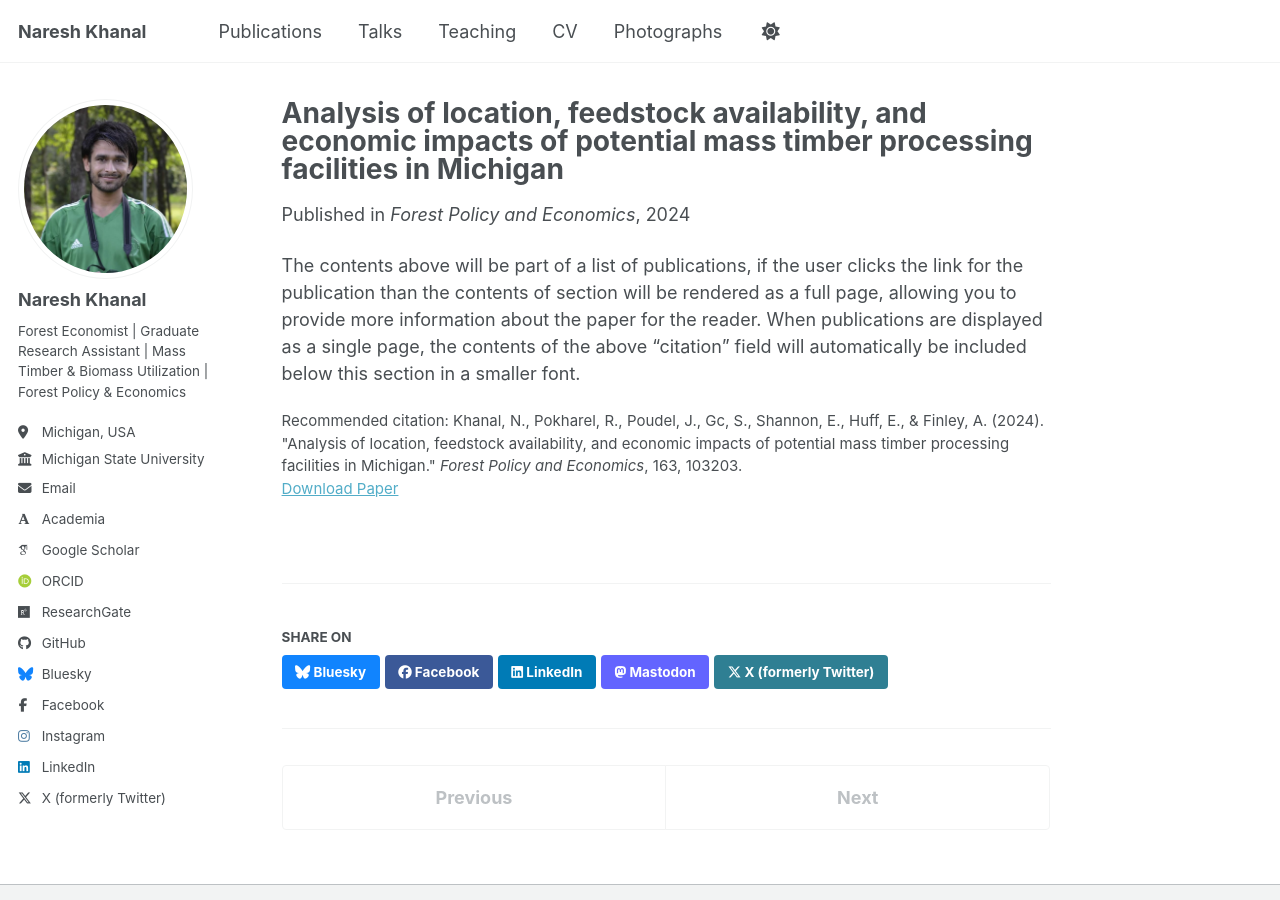
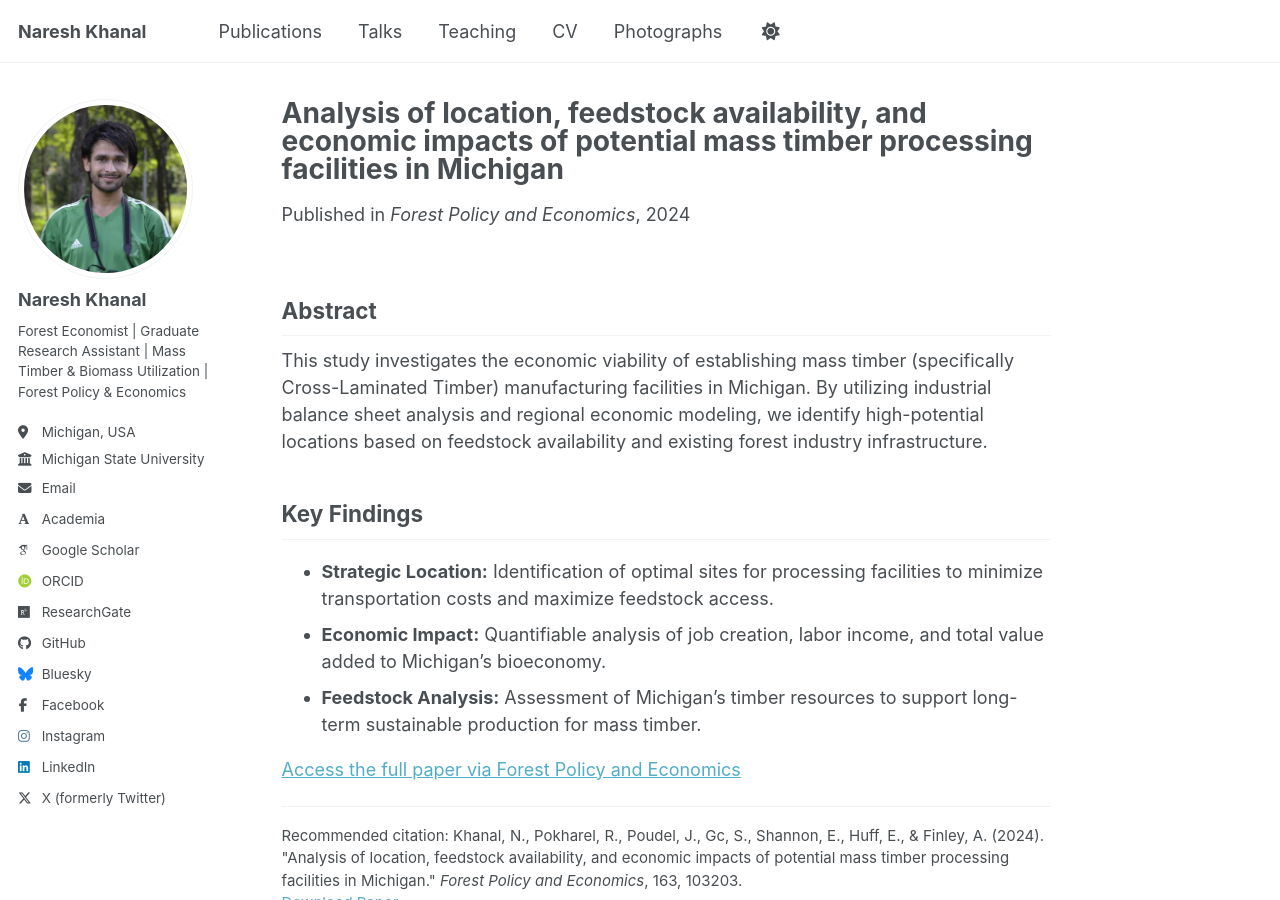
Before and after one commit to Nishani53/Nishani53.github.io, a Jekyll site: the page built from _publications/2024-06-01-Forest Policy and Economics.md, in a window 1280 px wide and 900 px high. Built offline with Jekyll 4.4.1, drawn with Linux system fonts in a browser that asks for light colours; some web fonts are replaced; a script bundle is joined from its source files by our own code; library files that are not in the unit come from our copies.

Commit message:
Revise publication entry for mass timber article
Updated publication details including paper URL and citation format. Added abstract and key findings sections for enhanced content.

```diff
--- a/_publications/2024-06-01-Forest Policy and Economics.md
+++ b/_publications/2024-06-01-Forest Policy and Economics.md
@@ -2,11 +2,23 @@
 title: "Analysis of location, feedstock availability, and economic impacts of potential mass timber processing facilities in Michigan"
 collection: publications
 category: manuscripts
+type: "Journal Article"
 permalink: /publication/2024-06-01-mass-timber-michigan
 excerpt: 'This article evaluates the strategic placement and economic feasibility of mass timber manufacturing in Michigan by examining regional raw material supplies and the resulting financial benefits for the state.'
 date: 2024-06-01
 venue: 'Forest Policy and Economics'
-paperurl: 'https://scholar.google.com/citations?view_op=view_citation&hl=en&user=oUChg58AAAAJ&citation_for_view=oUChg58AAAAJ:d1gkVwhDpl0C'
-citation: 'Khanal, N., Pokharel, R., Poudel, J., Gc, S., Shannon, E., Huff, E., & Finley, A. (2024). &quot;Analysis of location, feedstock availability, and economic impacts of potential mass timber processing facilities in Michigan.&quot; <i>Forest Policy and Economics</i>, 163, 103203.'
+paperurl: 'https://doi.org/10.101016/j.forpol.2024.103203'
+citation: 'Khanal, N., Pokharel, R., Poudel, J., Gc, S., Shannon, E., Huff, E., & Finley, A. (2024). "Analysis of location, feedstock availability, and economic impacts of potential mass timber processing facilities in Michigan." <i>Forest Policy and Economics</i>, 163, 103203.'
 ---
-The contents above will be part of a list of publications, if the user clicks the link for the publication than the contents of section will be rendered as a full page, allowing you to provide more information about the paper for the reader. When publications are displayed as a single page, the contents of the above "citation" field will automatically be included below this section in a smaller font.
+
+## Abstract
+This study investigates the economic viability of establishing mass timber (specifically Cross-Laminated Timber) manufacturing facilities in Michigan. By utilizing industrial balance sheet analysis and regional economic modeling, we identify high-potential locations based on feedstock availability and existing forest industry infrastructure.
+
+## Key Findings
+* **Strategic Location:** Identification of optimal sites for processing facilities to minimize transportation costs and maximize feedstock access.
+* **Economic Impact:** Quantifiable analysis of job creation, labor income, and total value added to Michigan's bioeconomy.
+* **Feedstock Analysis:** Assessment of Michigan's timber resources to support long-term sustainable production for mass timber.
+
+[Access the full paper via Forest Policy and Economics](https://doi.org/10.1016/j.forpol.2024.103203)
+
+---
```
